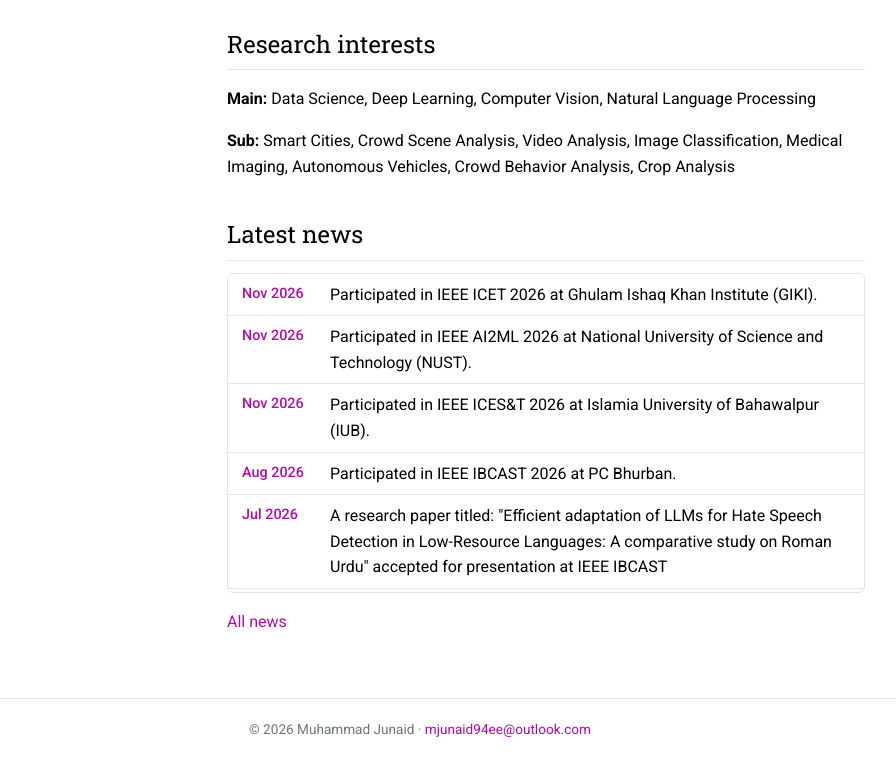
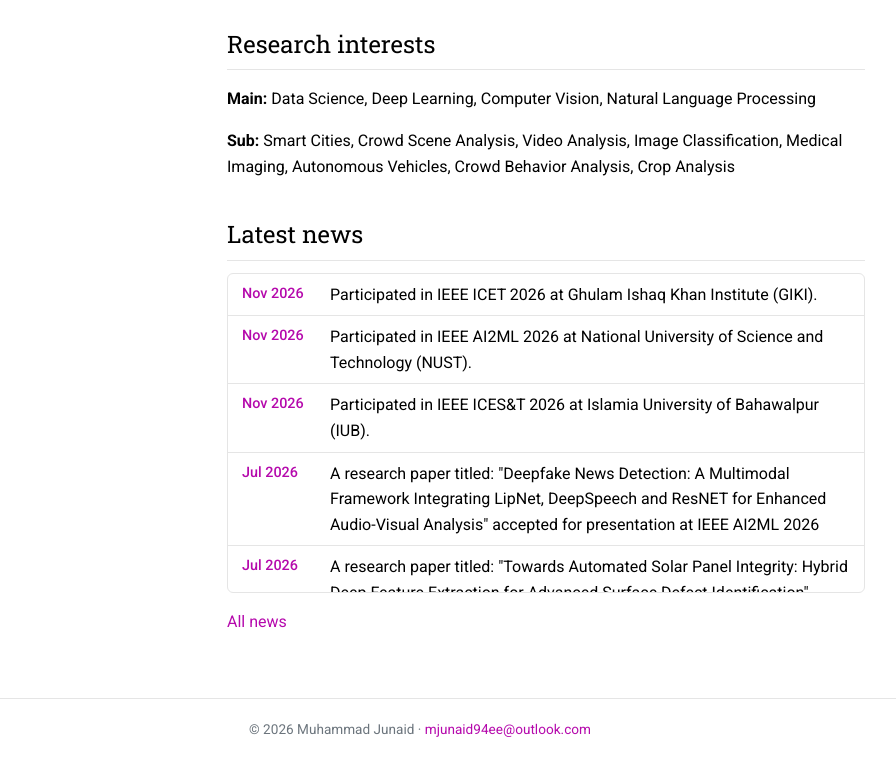
Before and after one commit to junaid2066/junaid2066.github.io, a plain HTML site: page index.html in a window 1280 px wide. Shown: the part 578-1339 px from the top of the page, without its empty margins (220-1116 px from the left). Drawn offline with Linux system fonts and the light colour scheme.

Commit message:
Add research papers accepted for IEEE conferences
Added two research paper entries accepted for presentation at IEEE conferences in July 2026.

```diff
--- a/index.html
+++ b/index.html
@@ -99,8 +99,10 @@ footer{border-top:1px solid var(--line);color:var(--muted);text-align:center;fon
 <div><time>Nov 2026</time><span>Participated in IEEE ICET 2026 at Ghulam Ishaq Khan Institute (GIKI).</span></div>
 <div><time>Nov 2026</time><span>Participated in IEEE AI2ML 2026 at National University of Science and Technology (NUST).</span></div>
 <div><time>Nov 2026</time><span>Participated in IEEE ICES&T 2026 at Islamia University of Bahawalpur (IUB).</span></div>
+<div><time>Jul 2026</time><span>A research paper titled: "Deepfake News Detection: A Multimodal Framework Integrating LipNet, DeepSpeech and ResNET for Enhanced Audio-Visual Analysis" accepted for presentation at IEEE AI2ML 2026</span></div>
+<div><time>Jul 2026</time><span>A research paper titled: "Towards Automated Solar Panel Integrity: Hybrid Deep Feature Extraction for Advanced Surface Defect Identification" accepted for presentation at IEEE ICET 2026</span></div>
 <div><time>Aug 2026</time><span>Participated in IEEE IBCAST 2026 at PC Bhurban.</span></div>
-<div><time>Jul 2026</time><span>A research paper titled: "Efficient adaptation of LLMs for Hate Speech Detection in Low-Resource Languages: A comparative study on Roman Urdu" accepted for presentation at IEEE IBCAST</span></div>
+<div><time>Jul 2026</time><span>A research paper titled: "Efficient adaptation of LLMs for Hate Speech Detection in Low-Resource Languages: A comparative study on Roman Urdu" accepted for presentation at IEEE IBCAST 2026</span></div>
 <div><time>Apr 2026</time><span>Participated in IEEE ICISCT 2026 at SSUET and University of Karachi.</span></div>
 <div><time>Dec 2025</time><span>Participated in FIT 2025 at COMSATS University Islamabad.</span></div>
 <div><time>Nov 2025</time><span>Rice grain classification paper (explainable AI) accepted at FIT 2025.</span></div>
```
